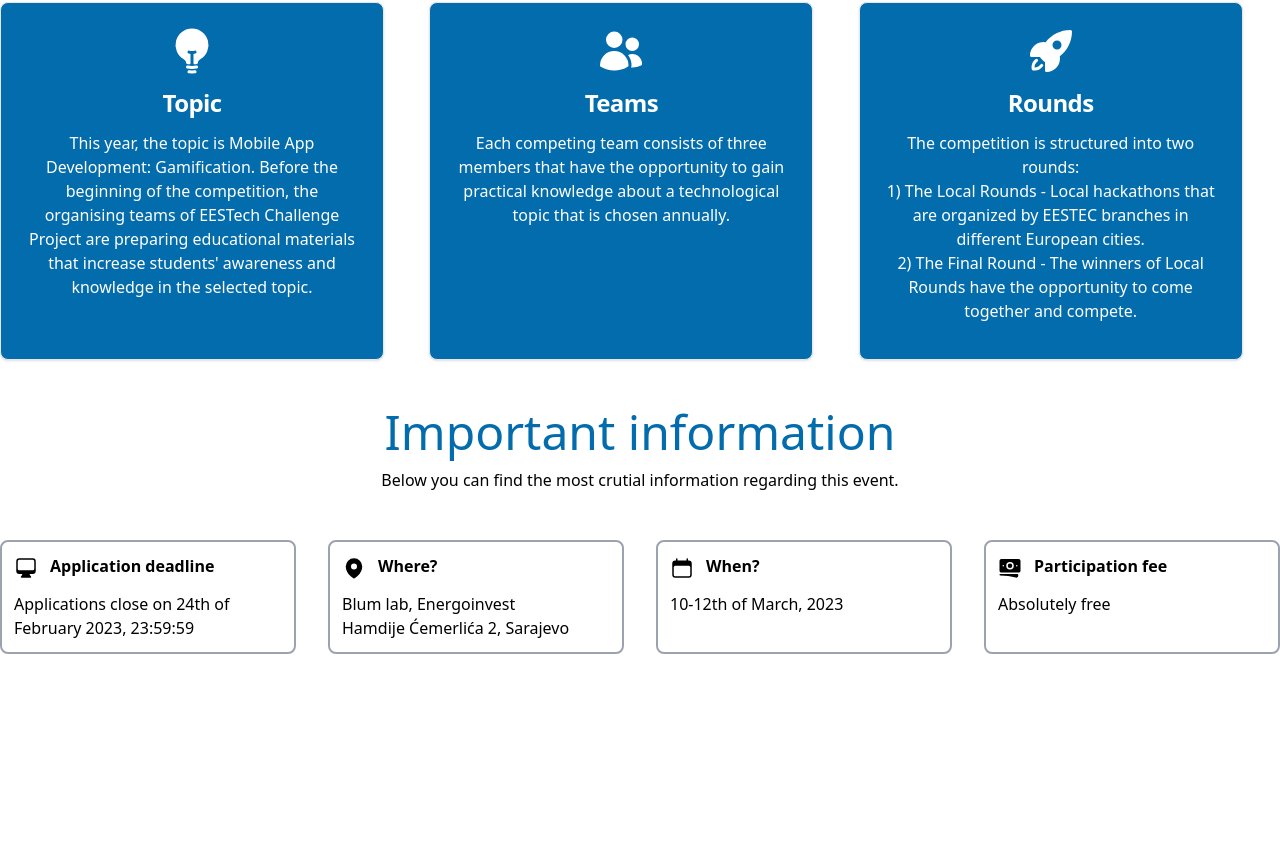
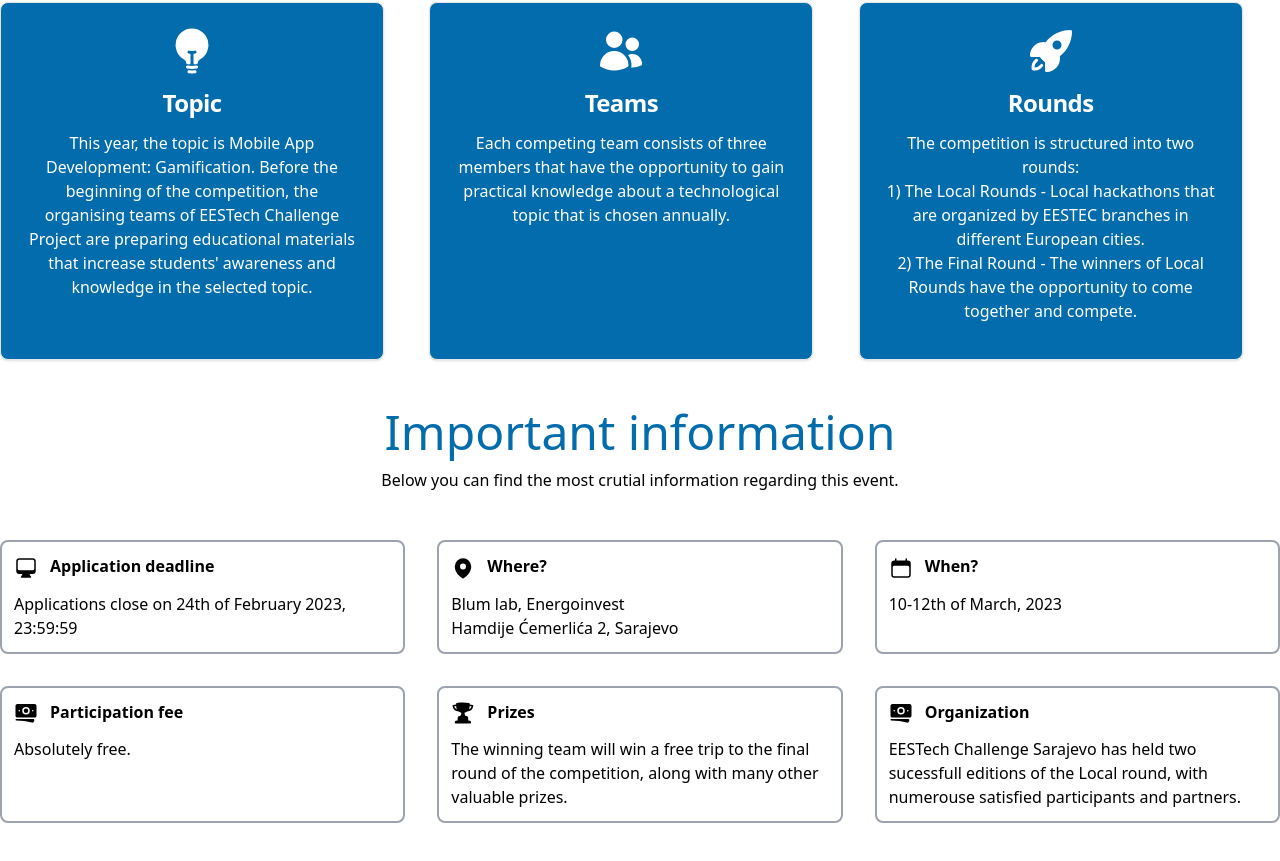
Before and after one commit to Herr-Hauptmann/eestech-challenge-sarajevo, a Vue app: page / in a window 1280 px wide. Shown: the part 814-1675 px from the top of the page. Before the commit the page ends 1516 px from the top, so only its background shows below. Built offline with nearby package versions, Linux system fonts and the light colour scheme.

Commit message:
add all info, fix responsitivity

```diff
--- a/src/partials/Home/Info.vue
+++ b/src/partials/Home/Info.vue
@@ -7,7 +7,7 @@
         <h2 class="text-center text-5xl text-eestech-2">Important information</h2>
         <p class="my-3 text-center text-md">Below you can find the most crutial information regarding this event.</p>
 
-        <div class="grid grid-cols-2 md:grid-cols-4 gap-8 my-12">
+        <div class="grid grid-cols-2 md:grid-cols-3 gap-8 my-12">
             <div class="border-2 border-gray-400 rounded-lg p-3">
                 <div>
                     <div class="inline">
@@ -70,7 +70,40 @@
                 </div>
                 <div>
                     <p class="pt-3">
-                        Absolutely free
+                        Absolutely free.
+                    </p>
+                </div>
+            </div>
+            <div class="border-2 border-gray-400 rounded-lg p-3 place-content-evenly">
+                <div>
+                    <div class="inline">
+                        <svg xmlns="http://www.w3.org/2000/svg" viewBox="0 0 24 24" fill="currentColor" class="w-6 h-6 inline">
+                            <path fill-rule="evenodd" d="M5.166 2.621v.858c-1.035.148-2.059.33-3.071.543a.75.75 0 00-.584.859 6.753 6.753 0 006.138 5.6 6.73 6.73 0 002.743 1.346A6.707 6.707 0 019.279 15H8.54c-1.036 0-1.875.84-1.875 1.875V19.5h-.75a2.25 2.25 0 00-2.25 2.25c0 .414.336.75.75.75h15a.75.75 0 00.75-.75 2.25 2.25 0 00-2.25-2.25h-.75v-2.625c0-1.036-.84-1.875-1.875-1.875h-.739a6.706 6.706 0 01-1.112-3.173 6.73 6.73 0 002.743-1.347 6.753 6.753 0 006.139-5.6.75.75 0 00-.585-.858 47.077 47.077 0 00-3.07-.543V2.62a.75.75 0 00-.658-.744 49.22 49.22 0 00-6.093-.377c-2.063 0-4.096.128-6.093.377a.75.75 0 00-.657.744zm0 2.629c0 1.196.312 2.32.857 3.294A5.266 5.266 0 013.16 5.337a45.6 45.6 0 012.006-.343v.256zm13.5 0v-.256c.674.1 1.343.214 2.006.343a5.265 5.265 0 01-2.863 3.207 6.72 6.72 0 00.857-3.294z" clip-rule="evenodd" />
+                          </svg>
+
+                    </div>
+                  <p class="inline-block pl-3 text-center font-bold">Prizes</p>
+                </div>
+                <div>
+                    <p class="pt-3">
+                        The winning team will win a free trip to the final round of the competition, along with many other valuable prizes.
+                    </p>
+                </div>
+            </div>
+            <div class="border-2 border-gray-400 rounded-lg p-3 place-content-evenly">
+                <div>
+                    <div class="inline">
+                        <svg xmlns="http://www.w3.org/2000/svg" viewBox="0 0 24 24" fill="currentColor" class="w-6 h-6 inline">
+                            <path d="M12 7.5a2.25 2.25 0 100 4.5 2.25 2.25 0 000-4.5z" />
+                            <path fill-rule="evenodd" d="M1.5 4.875C1.5 3.839 2.34 3 3.375 3h17.25c1.035 0 1.875.84 1.875 1.875v9.75c0 1.036-.84 1.875-1.875 1.875H3.375A1.875 1.875 0 011.5 14.625v-9.75zM8.25 9.75a3.75 3.75 0 117.5 0 3.75 3.75 0 01-7.5 0zM18.75 9a.75.75 0 00-.75.75v.008c0 .414.336.75.75.75h.008a.75.75 0 00.75-.75V9.75a.75.75 0 00-.75-.75h-.008zM4.5 9.75A.75.75 0 015.25 9h.008a.75.75 0 01.75.75v.008a.75.75 0 01-.75.75H5.25a.75.75 0 01-.75-.75V9.75z" clip-rule="evenodd" />
+                            <path d="M2.25 18a.75.75 0 000 1.5c5.4 0 10.63.722 15.6 2.075 1.19.324 2.4-.558 2.4-1.82V18.75a.75.75 0 00-.75-.75H2.25z" />
+                          </svg>
+                    </div>
+                  <p class="inline-block pl-3 text-center font-bold">Organization</p>
+                </div>
+                <div>
+                    <p class="pt-3">
+                        EESTech Challenge Sarajevo has held two sucessfull editions of the Local round, with numerouse satisfied participants and partners.
                     </p>
                 </div>
             </div>
--- a/src/partials/Home/Landing.vue
+++ b/src/partials/Home/Landing.vue
@@ -4,7 +4,7 @@
 </script>
 
 <template>
-    <div class="md:w-screen">
+    <div class="max-w-screen">
         <div class="grid md:grid-cols-2">
             <div class="flex justify-center items-center bg-eestech-1">
                     <img class="img-width-85" src="../../assets/img/ECSarajevo-white.png" alt="EESTech Challenge Sarajevo">
```
